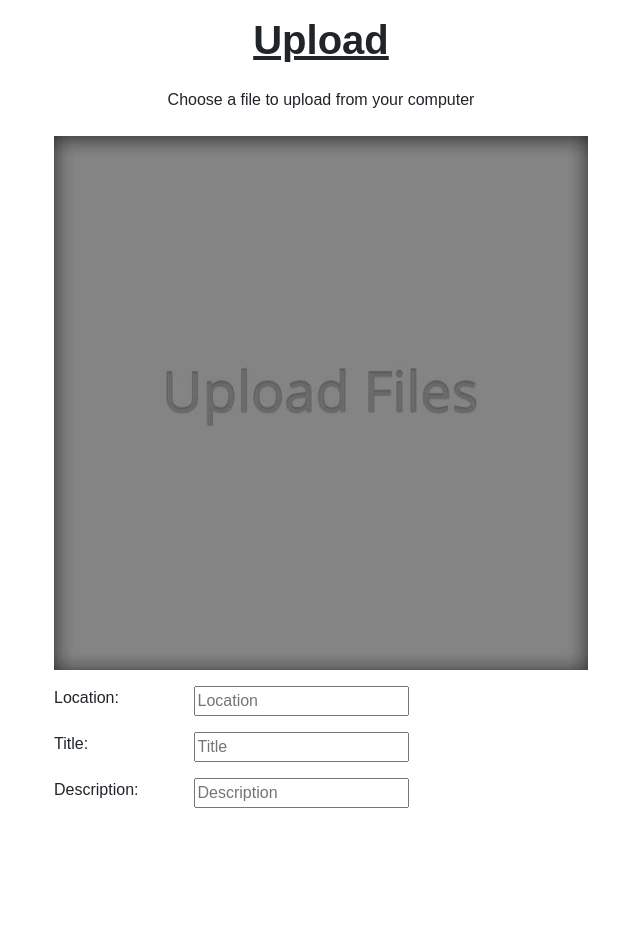
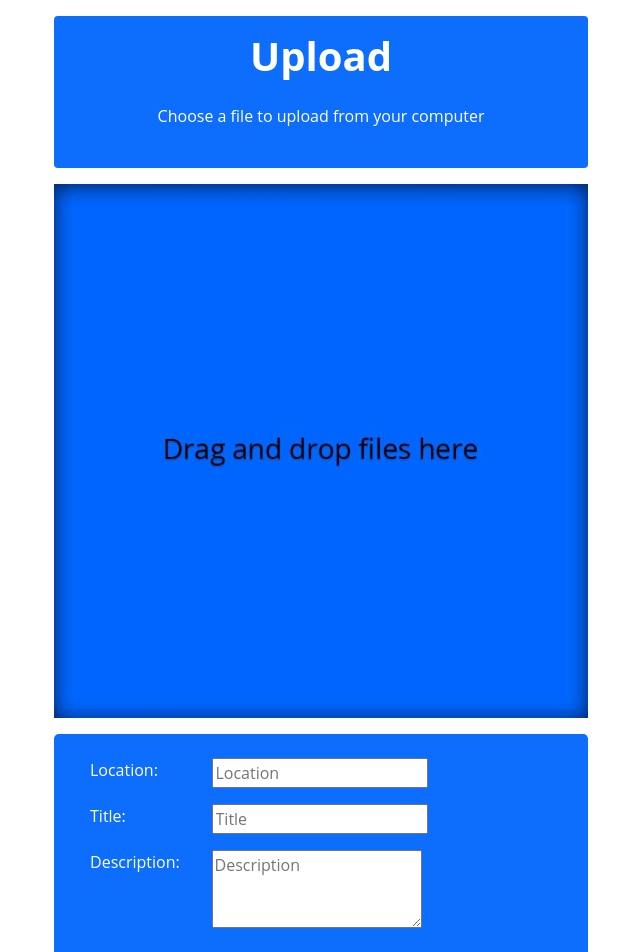
Before and after one commit to Least-Valuable-Painters/ABQ-Wildlife, a React (Create React App) app in the folder frontend/: page /upload in a window 1280 px wide. Shown: the top 952 px of the page, without its empty margins (319-959 px from the left). Before the commit the page ends 824 px from the top, so only its background shows below. Built offline with nearby package versions, Linux system fonts and the light colour scheme.

Commit message:
worked on styling upload page

```diff
--- a/frontend/src/ui/App.css
+++ b/frontend/src/ui/App.css
@@ -1,7 +1,17 @@
 .uploadBody {
-    font-family: sans-serif;
+    font-family: "Open Sans", sans-serif;
+}
+
+.uploadHeader {
+    color: white;
 }
 
 .descriptionForm {
     border-radius: 5px;
 }
+
+.formContainer {
+    padding: 0.5rem;
+    margin: 1rem 0 1rem;
+    color: white;
+}
--- a/frontend/src/ui/Upload.js
+++ b/frontend/src/ui/Upload.js
@@ -1,6 +1,6 @@
 import React from "react";
 import {Col, Container, Row} from "react-bootstrap";
-import uploadPlaceholder from '../img/uploadPlaceholder.jpg'
+import uploadPlaceholder from '../img/uploadPlaceholder2.jpg'
 import './App.css'
 
 
@@ -8,22 +8,22 @@ export const Upload = () => {
     return (
         <>
             <Container className="uploadBody">
-                <div className="text-center my-3">
-                    <h1><u><strong>Upload</strong></u></h1>
-                    <p className="my-4">Choose a file to upload from your computer</p>
-                </div>
                 <Container>
                     <Row>
                         <Col xs={0} md={1} lg={3}>
 
                         </Col>
                         <Col xs={12} md={10} lg={6}>
+                            <div className="text-center p-3 my-3 uploadHeader bg-primary rounded">
+                                <h1><strong>Upload</strong></h1>
+                                <p className="my-4">Choose a file to upload from your computer</p>
+                            </div>
                             <div className="text-center">
                                 <img className="img-fluid uploadPlaceholder" src={uploadPlaceholder}
                                      alt="upload placeholder"></img>
                             </div>
-                            <form>
-                                <Row className="my-3">
+                            <form className="formContainer bg-primary rounded-3" action="./apis/" method="post" noValidate>
+                                <Row className="m-3">
                                     <Col lg={3} md={5} sm={6}>
                                         <label htmlFor="locationForm" className="labelItem"/>
                                         Location:
@@ -31,10 +31,10 @@ export const Upload = () => {
                                     <Col lg={9} md={7} sm={6}>
                                         <input id="locationForm" type="text" name="locationForm"
                                                placeholder="Location"
-                                               aria-label="locationForm" />
+                                               aria-label="locationForm"/>
                                     </Col>
                                 </Row>
-                                <Row className="my-3">
+                                <Row className="m-3">
                                     <Col lg={3} md={5} sm={6}>
                                         <label htmlFor="titleForm" className="labelItem"/>
                                         Title:
@@ -44,18 +44,21 @@ export const Upload = () => {
                                                aria-label="titleForm"/>
                                     </Col>
                                 </Row>
-                                <Row className="my-3">
+                                <Row className="m-3">
                                     <Col lg={3} md={5} sm={6}>
                                         <label htmlFor="descriptionForm" className="labelItem"/>
                                         Description:
                                     </Col>
                                     <Col lg={9} md={7} sm={6}>
-                                        <input id="descriptionForm" type="text" name="descriptionForm"
+                                        <textarea id="descriptionForm" name="descriptionForm"
                                                placeholder="Description"
-                                               aria-label="descriptionForm"/>
+                                               aria-label="descriptionForm" rows="3"/>
                                     </Col>
                                 </Row>
                             </form>
+                            <div className="text-center m-3">
+                                <button type="button" className="btn btn-primary">Upload Picture</button>
+                            </div>
                         </Col>
                         <Col xs={0} md={1} lg={12}>
 
```
Also changed, not shown: frontend/src/img/uploadPlaceholder2.jpg (added).
